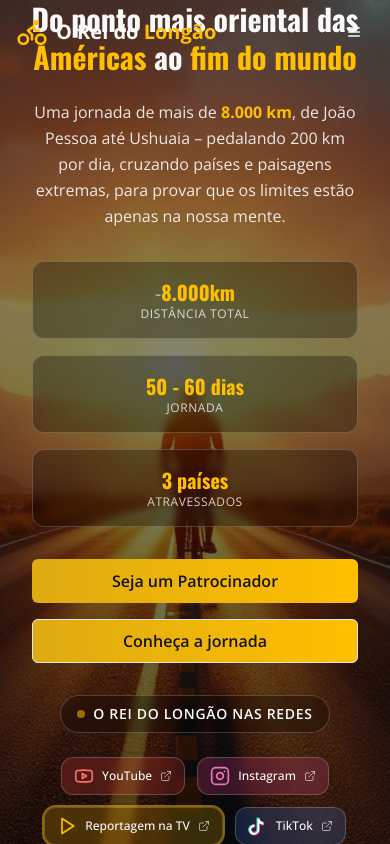
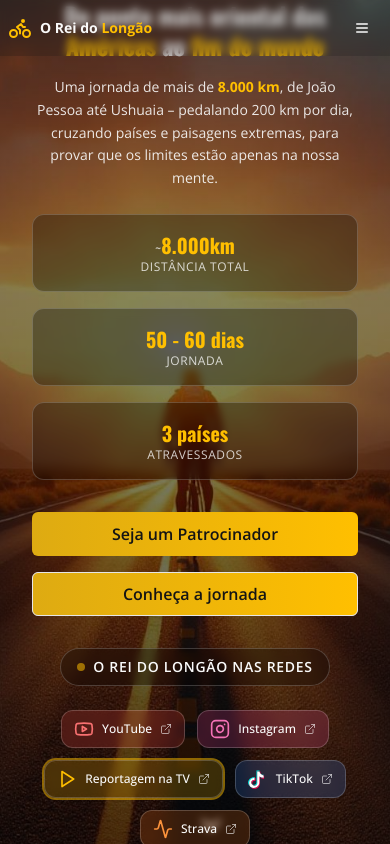
Before and after one commit to joelsondepaula/longao-road-ahead-27, a React (Vite) app: page / in a window 390 px wide. Shown: the top 844 px of the page. Built offline with nearby package versions, Linux system fonts and the light colour scheme.

Commit message:
Fix: Improve mobile layout and navigation
The Hero section's mobile layout has been improved to prevent font overlap and enhance navigation fluidity. Adjustments were made to spacing and element sizing for a better mobile experience.

```diff
--- a/src/components/Hero.tsx
+++ b/src/components/Hero.tsx
@@ -61,11 +61,11 @@ const Hero = () => {
 
       {/* Content */}
       <div className="relative z-10 text-center px-4 max-w-6xl mx-auto">
-        <h1 className="text-3xl sm:text-4xl md:text-6xl lg:text-7xl font-bold text-road-white mb-6 leading-tight px-2">
+        <h1 className="text-2xl sm:text-3xl md:text-6xl lg:text-7xl font-bold text-road-white mb-4 sm:mb-6 leading-tight px-2 sm:px-4">
           Do ponto mais oriental das <span className="text-road-yellow">Américas</span> ao <span className="text-road-yellow">fim do mundo</span>
         </h1>
 
-        <p className="text-base sm:text-lg md:text-xl lg:text-2xl text-road-white/90 mb-8 max-w-4xl mx-auto leading-relaxed px-4">
+        <p className="text-sm sm:text-base md:text-xl lg:text-2xl text-road-white/90 mb-6 sm:mb-8 max-w-4xl mx-auto leading-relaxed px-4">
           Uma jornada de mais de <strong className="text-road-yellow">8.000 km</strong>, de João Pessoa até Ushuaia –
           pedalando 200 km por dia, cruzando países e paisagens extremas, para provar que os limites estão apenas na nossa mente.
         </p>
--- a/src/components/Navigation.tsx
+++ b/src/components/Navigation.tsx
@@ -39,15 +39,15 @@ const Navigation = () => {
   return (
     <nav className={`fixed top-0 w-full z-50 transition-all duration-300 ${
       isScrolled
-        ? 'bg-asphalt-dark/95 backdrop-blur-sm shadow-lg'
-        : 'bg-transparent'
+        ? 'bg-asphalt-dark/98 backdrop-blur-md shadow-lg'
+        : 'bg-asphalt-dark/20 backdrop-blur-sm'
     }`}>
-      <div className="container mx-auto px-4">
-        <div className="flex items-center justify-between h-16">
+      <div className="container mx-auto px-2 sm:px-4">
+        <div className="flex items-center justify-between h-14 sm:h-16">
           {/* Logo */}
-          <div className="flex items-center space-x-2">
-            <Bike className="w-8 h-8 text-road-yellow" />
-            <span className="text-road-white font-bold text-xl">
+          <div className="flex items-center space-x-2 flex-shrink-0">
+            <Bike className="w-6 h-6 sm:w-8 sm:h-8 text-road-yellow flex-shrink-0" />
+            <span className="text-road-white font-bold text-sm sm:text-xl whitespace-nowrap">
               O Rei do <span className="text-road-yellow">Longão</span>
             </span>
           </div>
```
